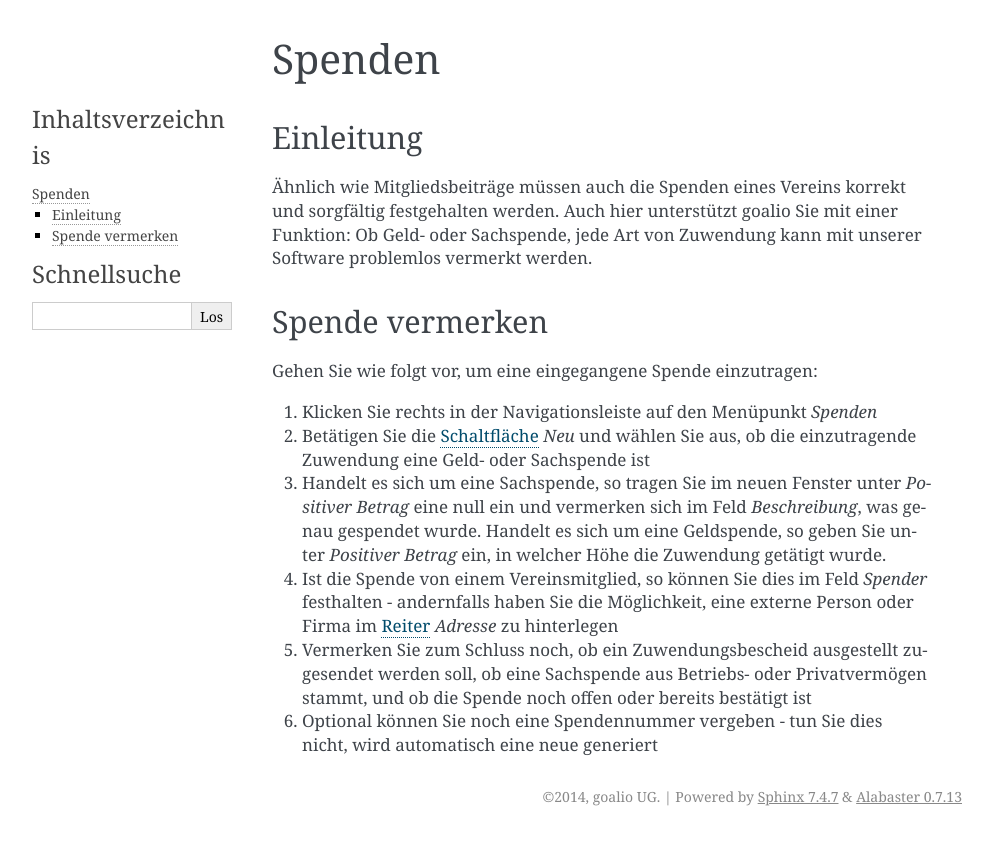
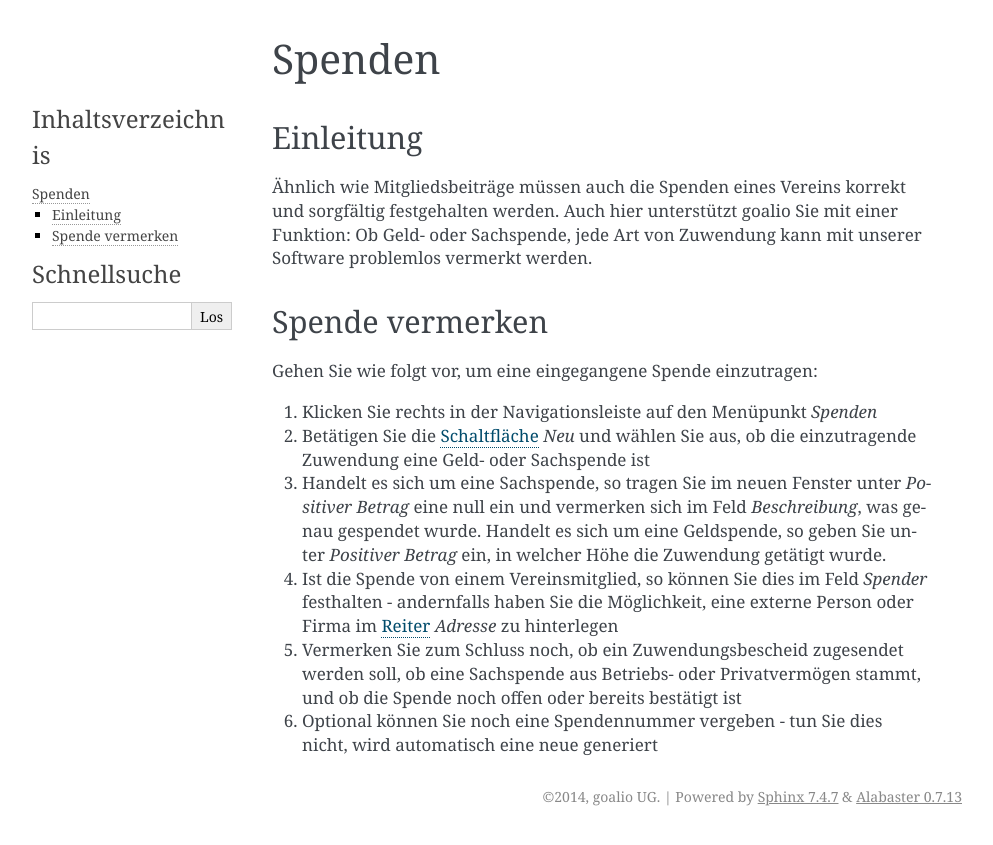
Before and after one commit to goalio/docs, a Sphinx documentation site: the page built from docs/module/finanzen/spenden.rst, in a window 1280 px wide. Shown: the top 845 px of the page, without its empty margins (148-1141 px from the left). Built offline with Sphinx 7.4.7, drawn with Linux system fonts in a browser that asks for light colours; formulas are drawn with MathJax 3.

Commit message:
Update spenden.rst

```diff
--- a/docs/module/finanzen/spenden.rst
+++ b/docs/module/finanzen/spenden.rst
@@ -19,7 +19,7 @@ Gehen Sie wie folgt vor, um eine eingegangene Spende einzutragen:
 
 4. Ist die Spende von einem Vereinsmitglied, so können Sie dies im Feld *Spender* festhalten - andernfalls haben Sie die Möglichkeit, eine externe Person oder Firma im Reiter_ *Adresse* zu hinterlegen
 
-5. Vermerken Sie zum Schluss noch, ob ein Zuwendungsbescheid ausgestellt zugesendet werden soll, ob eine Sachspende aus Betriebs- oder Privatvermögen stammt, und ob die Spende noch offen oder bereits bestätigt ist
+5. Vermerken Sie zum Schluss noch, ob ein Zuwendungsbescheid zugesendet werden soll, ob eine Sachspende aus Betriebs- oder Privatvermögen stammt, und ob die Spende noch offen oder bereits bestätigt ist
 
 6. Optional können Sie noch eine Spendennummer vergeben - tun Sie dies nicht, wird automatisch eine neue generiert
 
```
